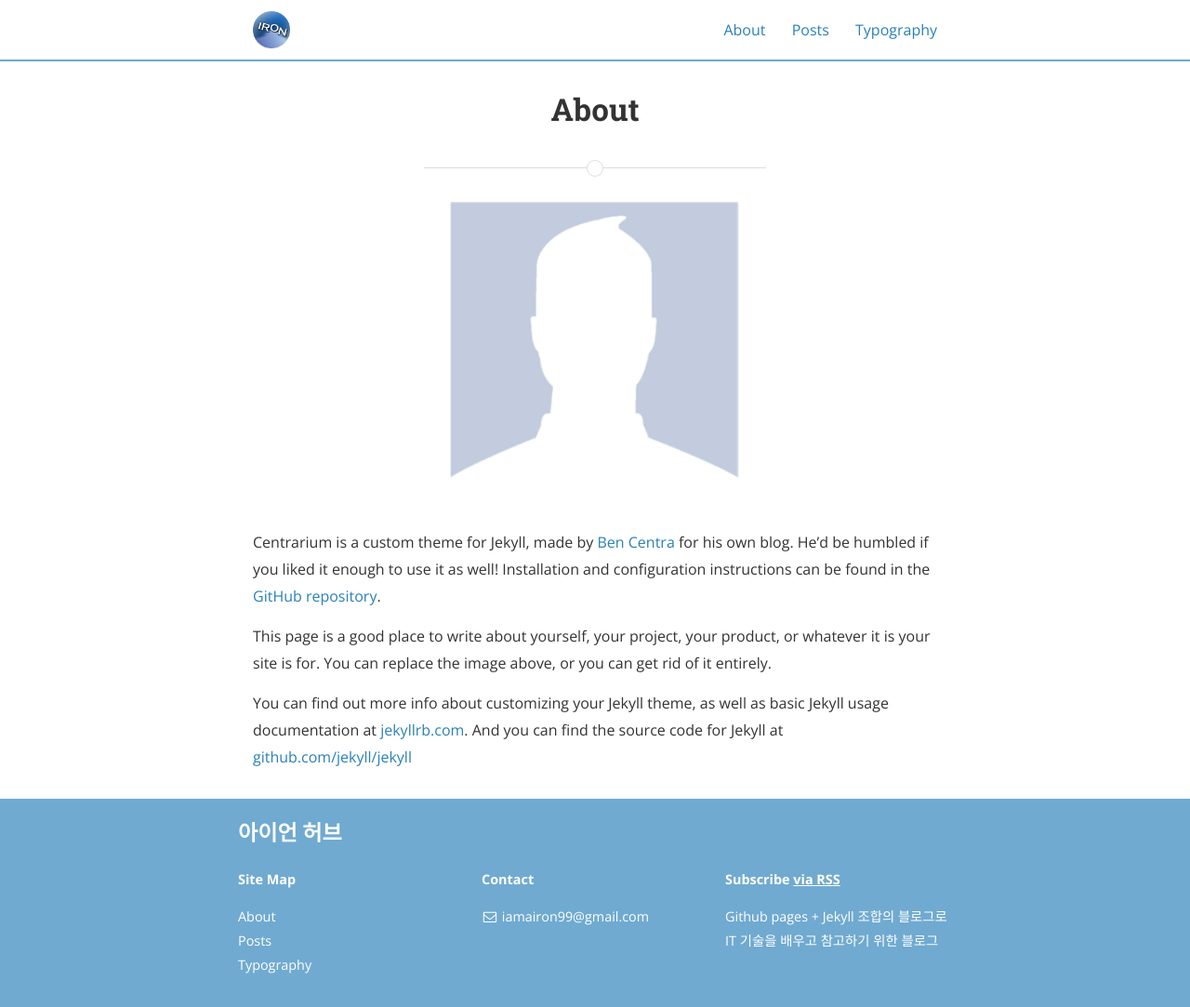
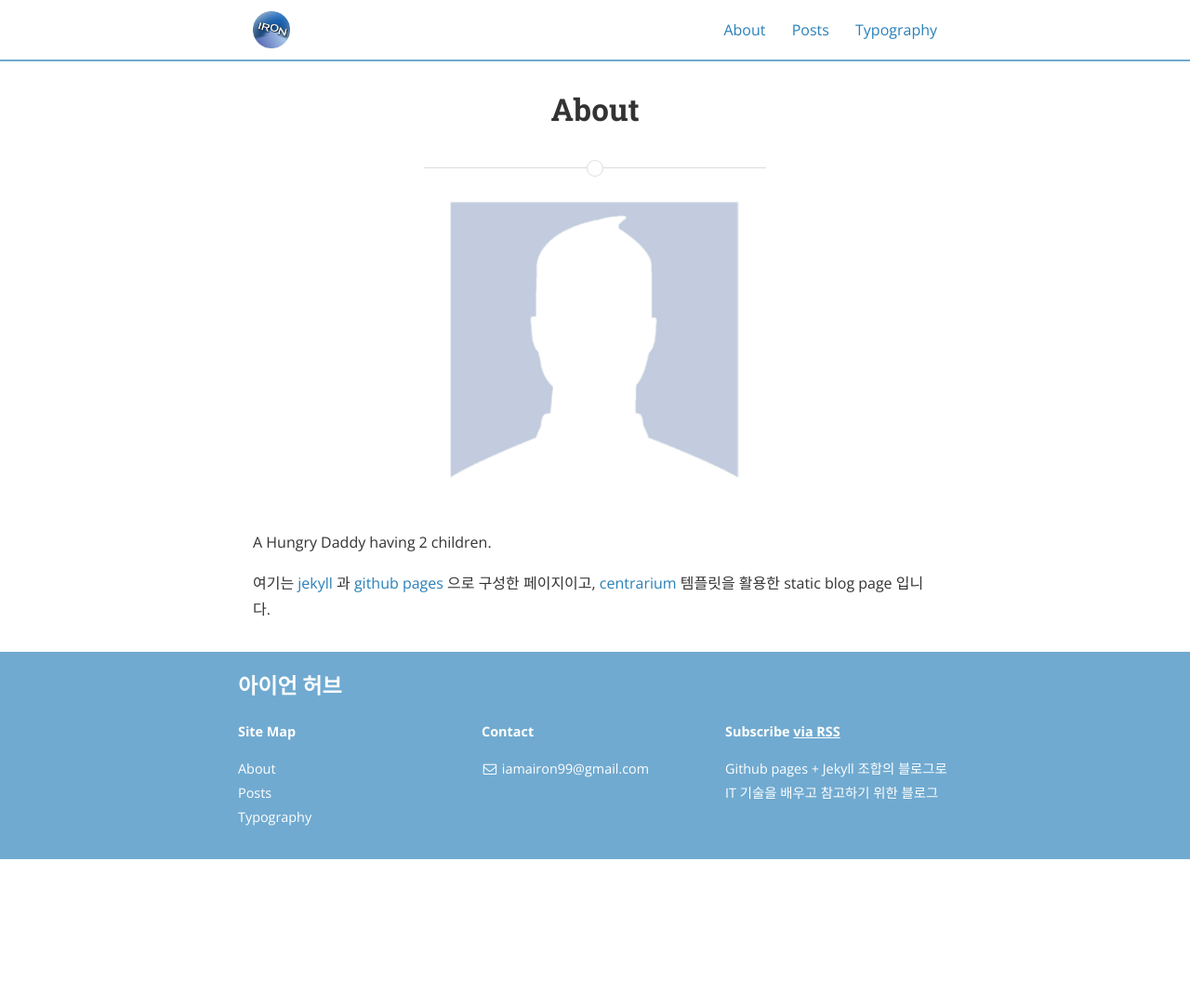
Before and after one commit to ironhub/ironhub.github.io, a Jekyll site: the page built from about.md, in a window 1280 px wide. Shown: the whole page at 93% size. Built offline with Jekyll 4.4.1, drawn with Linux system fonts in a browser that asks for light colours; nearby versions of some CDN libraries; after the commit the page ends 924 px from its top, so only the background shows below that.

Commit message:
about 수정
about 수

```diff
--- a/about.md
+++ b/about.md
@@ -6,11 +6,11 @@ permalink: /about/
 
 <img src="{{ site.baseurl }}/assets/profile-placeholder.gif" title="Profile Picture" class="profile">
 
-Centrarium is a custom theme for Jekyll, made by [Ben Centra][bencentra] for his own blog. He'd be humbled if you liked it enough to use it as well! Installation and configuration instructions can be found in the [GitHub repository](https://github.com/bencentra/centrarium).
+A Hungry Daddy having 2 children.
 
-This page is a good place to write about yourself, your project, your product, or whatever it is your site is for. You can replace the image above, or you can get rid of it entirely.
+여기는 [jekyll](http://jekyllrb.com) 과 [github pages](https://github.com) 으로 구성한 페이지이고, [centrarium](https://github.com/bencentra/centrarium) 템플릿을 활용한 static blog page 입니다.
 
-You can find out more info about customizing your Jekyll theme, as well as basic Jekyll usage documentation at [jekyllrb.com](http://jekyllrb.com/). And you can find the source code for Jekyll at [github.com/jekyll/jekyll](https://github.com/jekyll/jekyll)
+
 
 [centrarium]: https://github.com/bencentra/centrarium
 [bencentra]: http://bencentra.com
```
